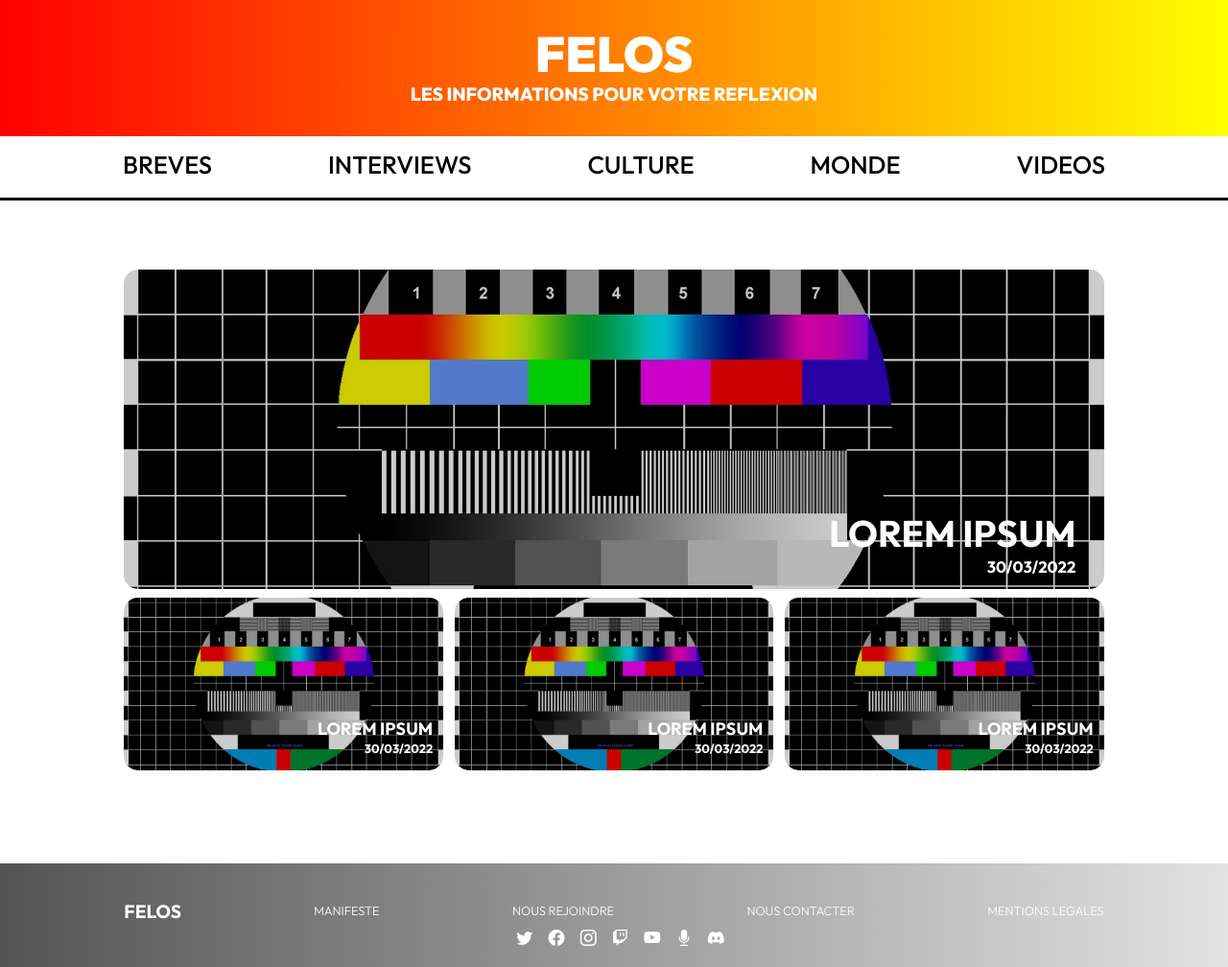
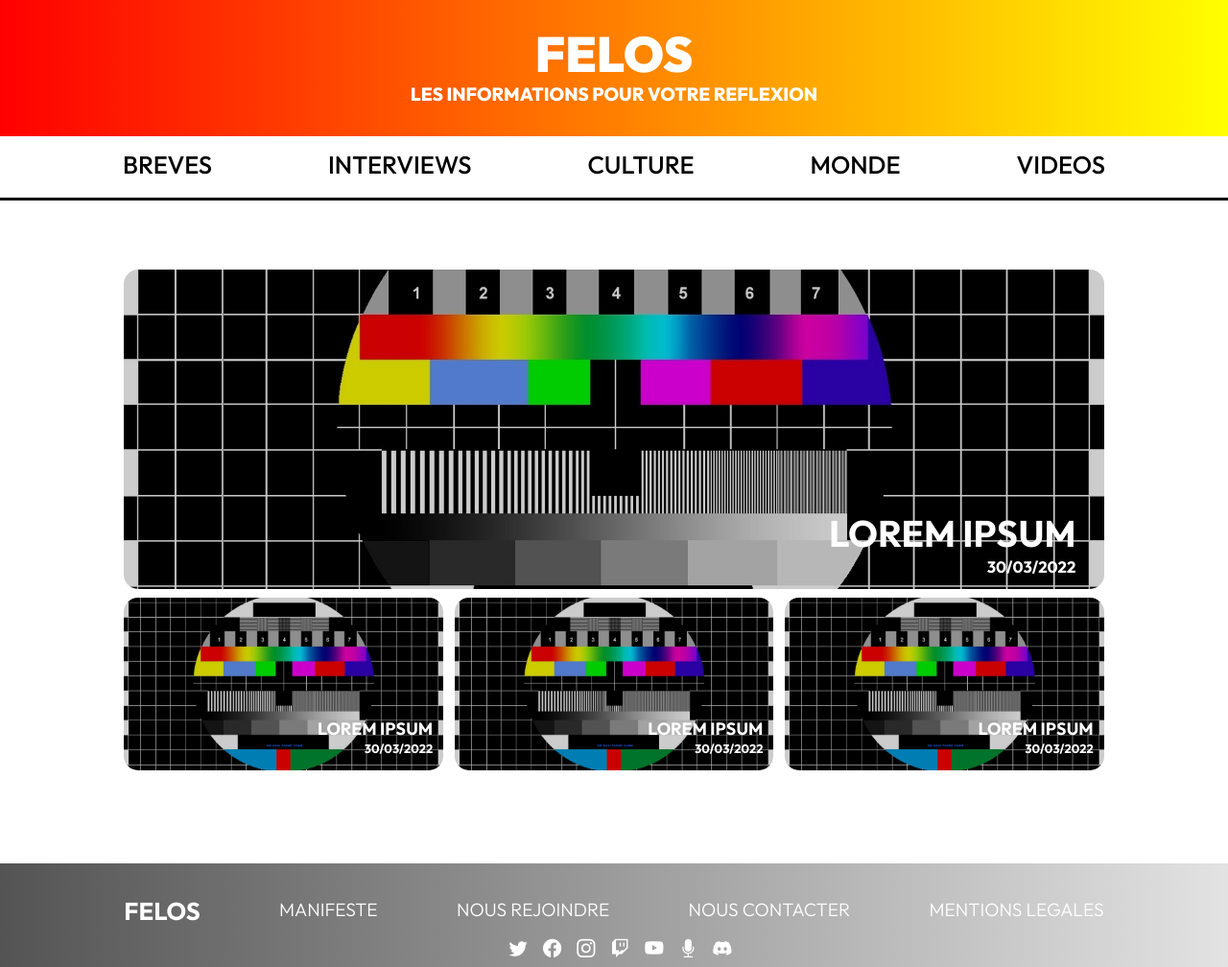
Before and after one commit to FELOSNews/website, a Jekyll site: the page built from pages/home.html, in a window 1280 px wide. Shown: the whole page at 96% size. Built offline with Jekyll 4.4.1, drawn with Linux system fonts in a browser that asks for light colours.

Commit message:
💄 Footer font sizes are now responsives

```diff
--- a/assets/css/footer.css
+++ b/assets/css/footer.css
@@ -47,7 +47,39 @@
 .footer .socials a {
     margin-left: 1vw;
 
-    font-size: 17px;
+    font-size: 1vw;
+
     color: #FFFFFF;
     text-decoration: none;
 }
+
+@media screen and (max-width: 1299px) {
+    .footer .links .felos {
+        font-size: 2vw;
+    }
+
+
+    .footer .links, .footer .socials a {
+        font-size: 1.5vw;
+    }
+}
+
+@media screen and (max-width: 959px) {
+    .footer .links .felos {
+        font-size: 2.3vw;
+    }
+
+    .footer .links, .footer .socials a {
+        font-size: 1.8vw;
+    }
+}
+
+@media screen and (max-width: 649px) {
+    .footer .links .felos {
+        font-size: 2.5vw;
+    }
+
+    .footer .links, .footer .socials a {
+        font-size: 2vw;
+    }
+}
```
